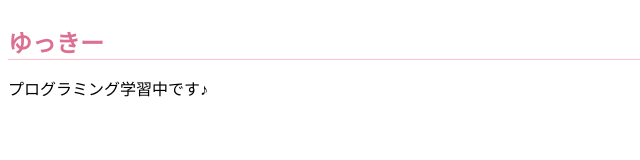
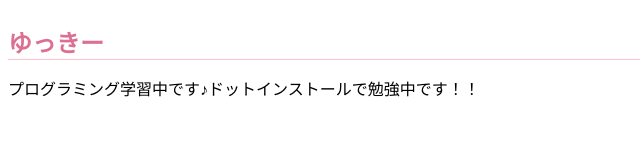
Before and after one commit to yukicyoco/yukicyoco.github.io, a plain HTML site: page index.html in a window 1280 px wide. Shown: the whole page, without its empty margins (0-640 px from the left). Drawn offline with Linux system fonts and the light colour scheme.

Commit message:
Add files via upload

```diff
--- a/index.html
+++ b/index.html
@@ -7,7 +7,7 @@
 </head>
 <body>
     <h1>ゆっきー</h1>
-    <P>プログラミング学習中です♪</P>
+    <P>プログラミング学習中です♪ドットインストールで勉強中です！！</P>
 </body>
 
 
```
